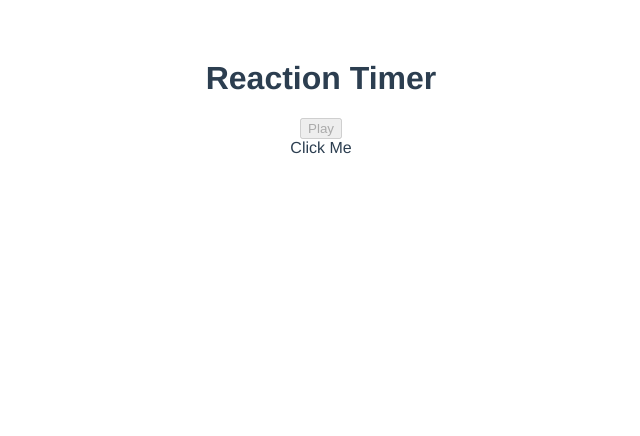
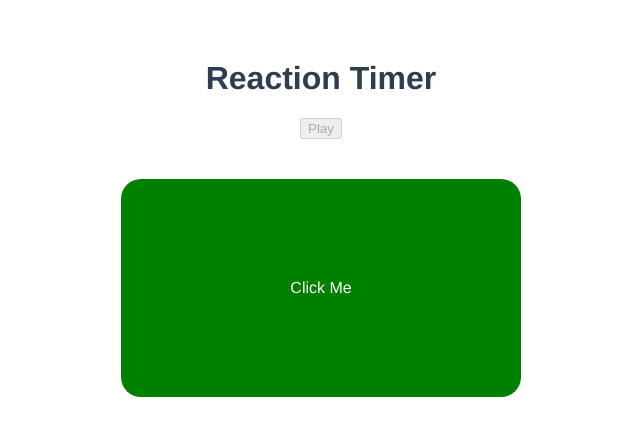
Before and after one commit to NotSinan/ReactionTimerGame, a Vue app in the folder reaction-timer-game/: page / in a window 1280 px wide. Both pictures are taken after a click on the button "Play". Shown: the top 436 px of the page, without its empty margins (319-959 px from the left). Built offline with nearby package versions, Linux system fonts and the light colour scheme.

Commit message:
Updated data and methods

```diff
--- a/reaction-timer-game/src/components/Block.vue
+++ b/reaction-timer-game/src/components/Block.vue
@@ -1,9 +1,48 @@
 <template>
-  <div class="block">Click Me</div>
+  <div class="block" v-if="showBlock" @click="stopTimer">Click Me</div>
 </template>
 
 <script>
-export default {};
+export default {
+  props: ["delay"],
+  data() {
+    return {
+      showBlock: false,
+      timer: null,
+      reactionTime: 0,
+    };
+  },
+  mounted() {
+    console.log("Mounted");
+    setTimeout(() => {
+      this.showBlock = true;
+      this.startTimer();
+    }, this.delay);
+  },
+
+  methods: {
+    startTimer() {
+      this.timer = setInterval(() => {
+        this.reactionTime += 10;
+      }, 10);
+    },
+    stopTimer() {
+      clearInterval(this.timer);
+      console.log(this.reactionTime);
+      this.$emit("end", this.reactionTime);
+    },
+  },
+};
 </script>
 
-<style></style>
+<style>
+.block {
+  width: 400px;
+  border-radius: 20px;
+  background: green;
+  color: white;
+  text-align: center;
+  padding: 100px 0;
+  margin: 40px auto;
+}
+</style>
```
